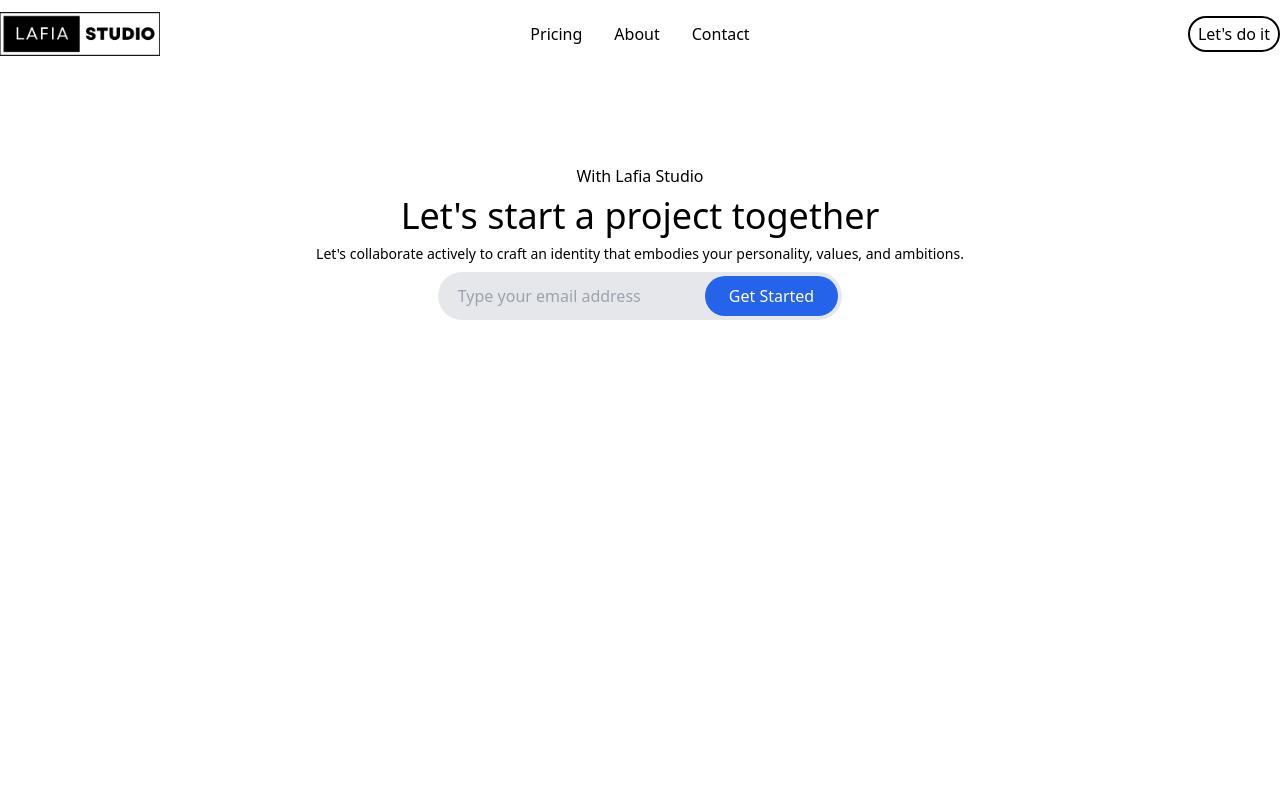
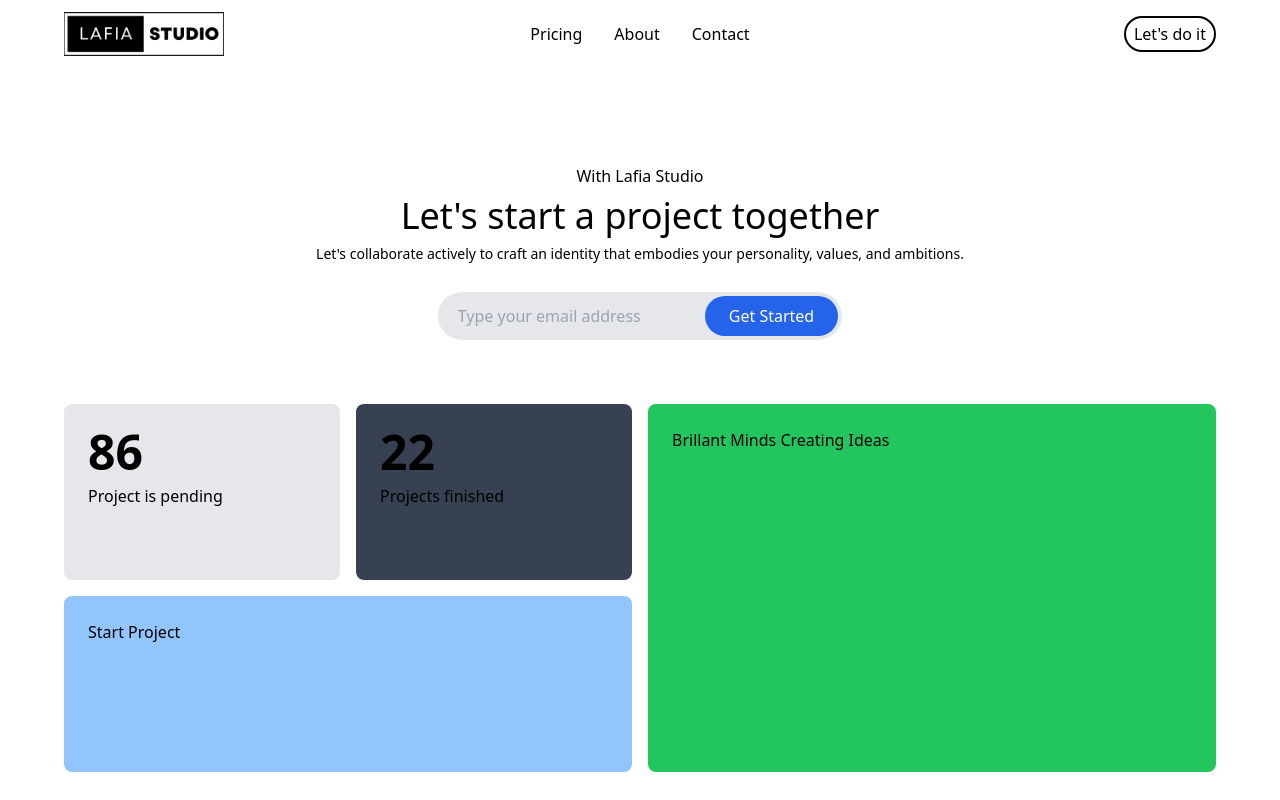
Before and after one commit to DaniOmer/web-agency-react-tailwind-mui, a React (Vite) app: page / in a window 1280 px wide. Built offline with nearby package versions, Linux system fonts and the light colour scheme.

Commit message:
Setting up homepage  achievment section

```diff
--- /dev/null
+++ b/src/components/Achievment/Achievment.jsx
@@ -0,0 +1,19 @@
+const Achievment = () => {
+  return (
+    <section className="max-w-6xl mx-auto grid grid-flow-row-dense grid-cols-4 grid-rows-2 mt-16 gap-4">
+      <div className="p-6 rounded-lg bg-gray-200 h-44">
+        <span className="text-5xl font-bold block mb-2">86</span>
+        Project is pending
+      </div>
+      <div className="p-6 rounded-lg bg-gray-700">
+        <span className="text-5xl font-bold block mb-2">22</span>
+        Projects finished
+      </div>
+      <div className="col-span-2 p-6 rounded-lg bg-green-500 row-span-2">
+        Brillant Minds Creating Ideas
+      </div>
+      <div className="col-span-2 p-6 rounded-lg bg-blue-300">Start Project</div>
+    </section>
+  );
+};
+export default Achievment;
--- a/src/components/ContactRequest/ContactRequest.jsx
+++ b/src/components/ContactRequest/ContactRequest.jsx
@@ -2,7 +2,7 @@ import RequestForm from "../RequestForm/RequestForm";
 
 const ContactRequest = () => {
   return (
-    <section className="max-w-7xl mx-auto flex flex-col items-center mt-24 gap-2">
+    <section className="max-w-6xl mx-auto flex flex-col items-center mt-24 gap-2">
       <h1>With Lafia Studio</h1>
       <h2 className="text-4xl">Let's start a project together</h2>
       <p className="text-sm">
--- a/src/components/NavBar/NavBar.jsx
+++ b/src/components/NavBar/NavBar.jsx
@@ -3,7 +3,7 @@ import LOGO from "../../assets/logo.png";
 
 const NavBar = () => {
   return (
-    <header className="max-w-7xl mx-auto flex justify-between items-center py-3">
+    <header className="max-w-6xl mx-auto flex justify-between items-center py-3">
       <img className="w-40 m-0" src={LOGO} alt="Lafia Studio" />
       <nav className="flex justify-center gap-8">
         <Link to="/pricing">Pricing</Link>
--- a/src/components/RequestForm/RequestForm.jsx
+++ b/src/components/RequestForm/RequestForm.jsx
@@ -1,6 +1,6 @@
 const RequestForm = ({ action, placeholder, buttonValue }) => {
   return (
-    <form action={action} className="w-max p-1 rounded-3xl bg-gray-200">
+    <form action={action} className="w-max p-1 rounded-3xl bg-gray-200 mt-5">
       <input
         className="focus:outline-none mx-4 bg-transparent"
         type="text"
--- a/src/pages/Home/Home.jsx
+++ b/src/pages/Home/Home.jsx
@@ -1,3 +1,4 @@
+import Achievment from "../../components/Achievment/Achievment";
 import ContactRequest from "../../components/ContactRequest/ContactRequest";
 import NavBar from "../../components/NavBar/NavBar";
 
@@ -6,6 +7,7 @@ const Home = () => {
     <div className="w-full">
       <NavBar />
       <ContactRequest />
+      <Achievment />
     </div>
   );
 };
```
